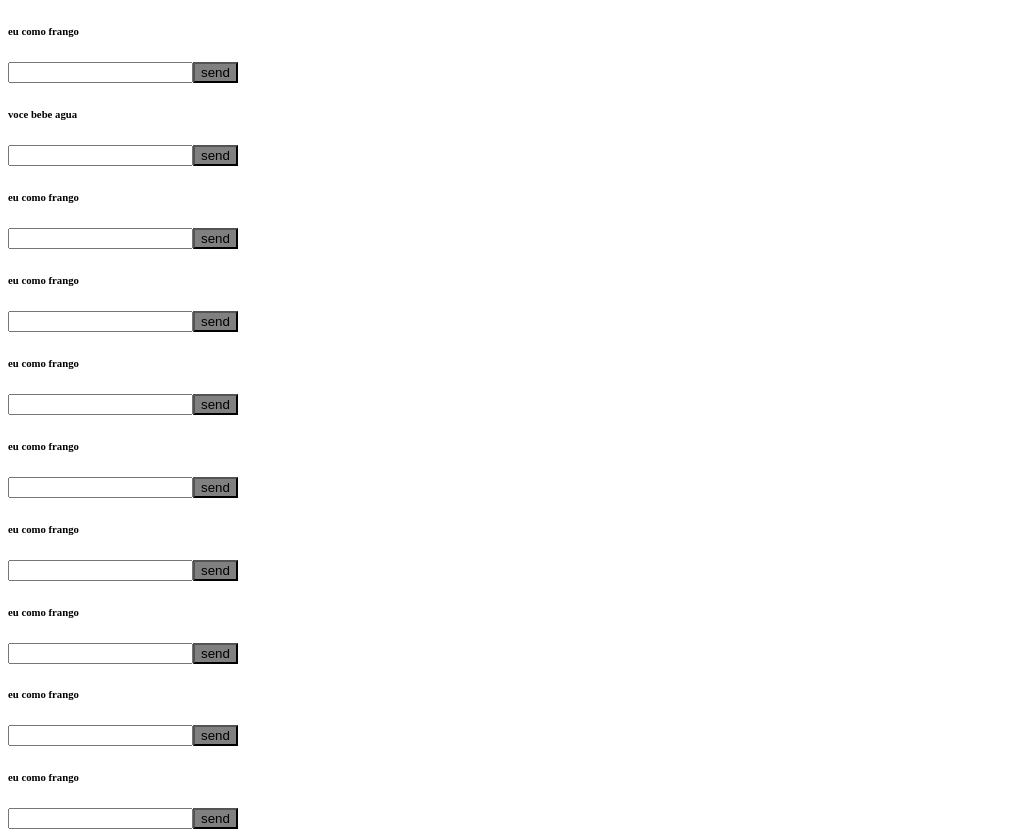
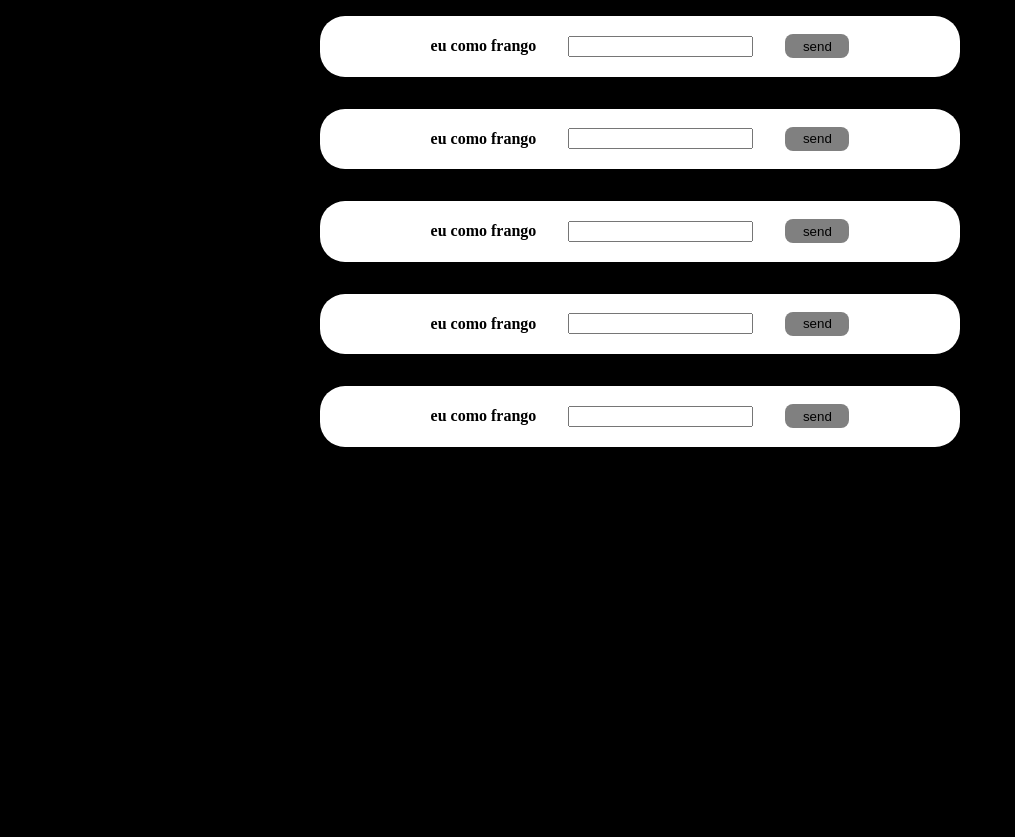
Before and after one commit to pabllot/homework, a React (Vite) app: page / in a window 1280 px wide. Shown: the whole page, without its empty margins (0-1015 px from the left). After the commit the page ends 800 px from the top, so only its background shows below. Built offline with nearby package versions, Linux system fonts and the light colour scheme.

Commit message:
logic implemented

```diff
--- a/package.json
+++ b/package.json
@@ -10,7 +10,8 @@
   },
   "dependencies": {
     "react": "^18.2.0",
-    "react-dom": "^18.2.0"
+    "react-dom": "^18.2.0",
+    "react-router-dom": "^6.4.3"
   },
   "devDependencies": {
     "@types/react": "^18.0.24",
--- a/src/App.tsx
+++ b/src/App.tsx
@@ -1,8 +1,14 @@
-import Questions from "./components/Questions/Questions"
+import Questions from "./components/Question/Question"
+import { BrowserRouter, Route, Routes}  from 'react-router-dom'
+import './index.css'
 
 function App() {
   return (
-    <Questions />
+    <BrowserRouter>
+    <Routes>
+      <Route path='/' element={<Questions />}/>
+    </Routes>
+    </BrowserRouter>
   )
 }
 
--- /dev/null
+++ b/src/components/Question/Question.tsx
@@ -0,0 +1,29 @@
+import { useState } from "react"
+import Button from "../Button/Button"
+import './styles.css'
+
+const lessonOne = [
+  {number: 1, question: 'eu como frango', answer: 'i eat chicken'},
+  {number: 1, question: 'eu como frango', answer: 'i eat chicken'},
+  {number: 1, question: 'eu como frango', answer: 'i eat chicken'},
+  {number: 1, question: 'eu como frango', answer: 'i eat chicken'},
+  {number: 1, question: 'eu como frango', answer: 'i eat chicken'},
+
+]
+const Questions = () => {
+    const [answerSubmited, setAnswerSubmited] = useState('')
+
+      return (
+        <div className="QuestionContainer">
+          {lessonOne.map((item) =>  (
+          <div className="box" key={item.number}>
+            <h4>{item.question}</h4>
+            <input onChange={(e) => setAnswerSubmited(e.target.value)} />
+            <Button answerSubmited={answerSubmited} answer={item.answer} number={item.number}  />
+          </div>
+           ))}
+        </div>
+      )
+    }
+
+export default Questions
--- /dev/null
+++ b/src/components/Question/styles.css
@@ -0,0 +1,17 @@
+.QuestionContainer {
+    display: flex;
+    flex-direction: column;
+    align-items: center;
+    justify-content: center;
+}
+
+.box {
+    display: flex;
+    align-items: center;
+    gap: 2rem;
+    justify-content: center;
+    background-color: rgb(255, 255, 255);
+    width: 40rem;
+    border-radius: 25px;
+    margin: 1rem 0;
+}
--- a/src/components/Questions/Questions.tsx
+++ /dev/null
@@ -1,32 +0,0 @@
-import { useState } from "react"
-import Button from "../button/Button"
-
-const lessonOne = [
-  {number: 1, question: 'eu como frango', answer: 'i eat chicken'},
-  {number: 2, question: 'voce bebe agua', answer: 'you drink water'},
-  {number: 3, question: 'eu como frango', answer: 'i eat chicken'},
-  {number: 4, question: 'eu como frango', answer: 'i eat chicken'},
-  {number: 5, question: 'eu como frango', answer: 'i eat chicken'},
-  {number: 6, question: 'eu como frango', answer: 'i eat chicken'},
-  {number: 7, question: 'eu como frango', answer: 'i eat chicken'},
-  {number: 8, question: 'eu como frango', answer: 'i eat chicken'},
-  {number: 9, question: 'eu como frango', answer: 'i eat chicken'},
-  {number: 10, question: 'eu como frango', answer: 'i eat chicken'}
-]
-const Questions = () => {
-    const [answerSubmited, setAnswerSubmited] = useState('')
-
-      return (
-        <div>
-          {lessonOne.map((item) =>  (
-          <div key={item.number}>
-            <h6>{item.question}</h6>
-            <input onChange={(e) => setAnswerSubmited(e.target.value)} />
-            <Button answerSubmited={answerSubmited} answer={item.answer} number={item.number}  />
-          </div>
-           ))}
-        </div>
-      )
-    }
-
-export default Questions
--- a/src/components/button/Button.tsx
+++ b/src/components/button/Button.tsx
@@ -1,31 +1,24 @@
 import React, { useState } from 'react'
+import './styles.css'
 
 type Props = {
-    answer: string;
-    number: number;
-
-    answerSubmited: string;
+    answer?: any;
+    number?: number;
+    answerSubmited?: any;
 }
 
 const Button = ({answer, number, answerSubmited}: Props) => {
     const [color, setColor] = useState('gray')
+    const [btn, setBtn] = useState('send')
 
-
-    const magic = (numberr: number) => {
-        if (numberr === number)
-        setColor('green')
-        else
-        setColor('red')
-    }
-
-    const evaluate = (anwerMap: string, id: number, answerSubmited: string) => {
-        if (answerSubmited.toLocaleLowerCase() === anwerMap)
-        magic(number), console.log(id)
-        else setColor('red')
+    const evaluate = (answer: string, answerSubmited: string) => {
+        if (answerSubmited.toLocaleLowerCase() === answer)
+        setColor('green'), setBtn('Right')
+        else setColor('red'), setBtn('Wrong')
       }
   return (
-    <button style={{background: color}}  onClick={() => evaluate(answer, number, answerSubmited)}>
-        send
+    <button  style={{backgroundColor: color, width: '4rem', height:'1.5rem',  borderRadius: '8px', outline: 'none', borderStyle:'none'}}  onClick={() => evaluate(answer, answerSubmited)}>
+        {btn}
     </button>
   )
 }
--- /dev/null
+++ b/src/components/button/styles.css
@@ -0,0 +1,4 @@
+.btn {
+    background: none;
+    outline: none;
+}
--- a/src/index.css
+++ b/src/index.css
@@ -0,0 +1,7 @@
+body {
+    background-color: black;
+    box-sizing: border-box;
+    height: 100vh;
+    padding: 0;
+    margin: 0;
+}
```
Also changed, not shown: src/components/data.json (added, +28 -0 lines), 1 other file (tests, documents, lock files or other folders).
